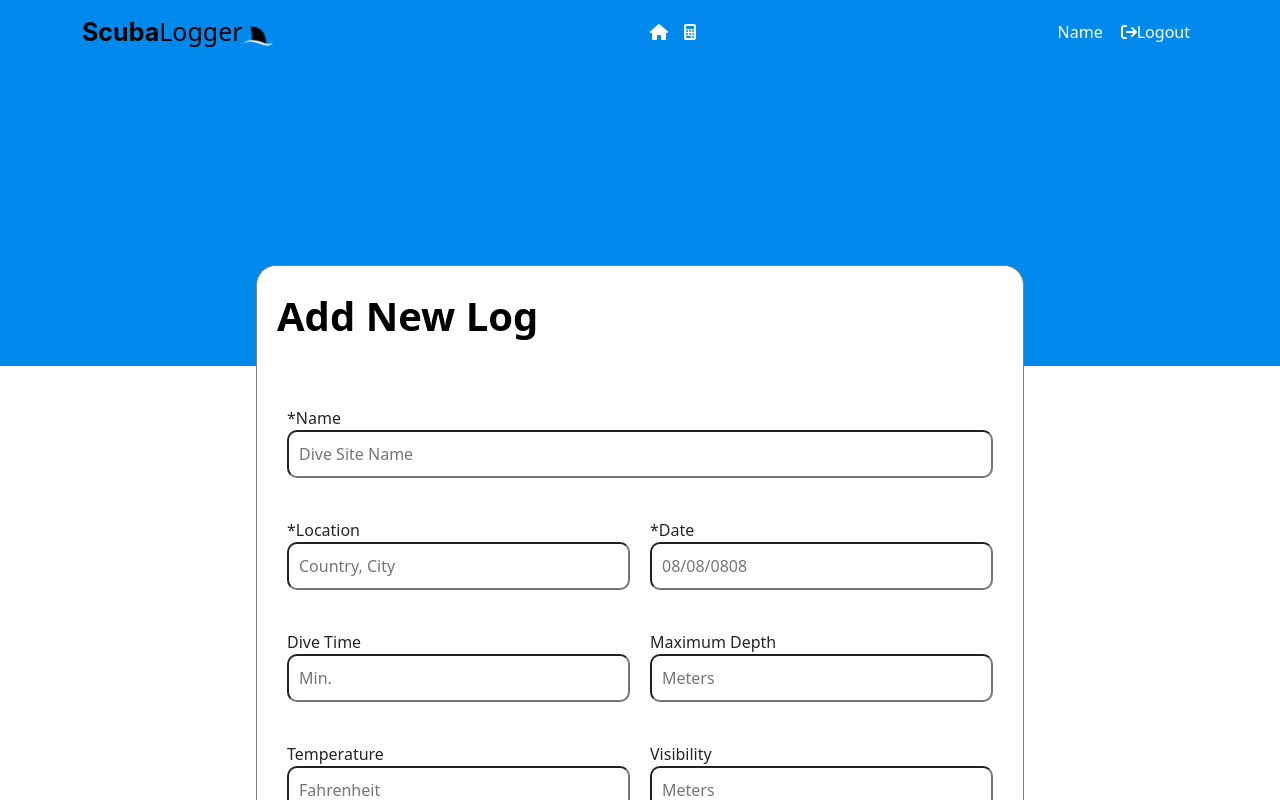
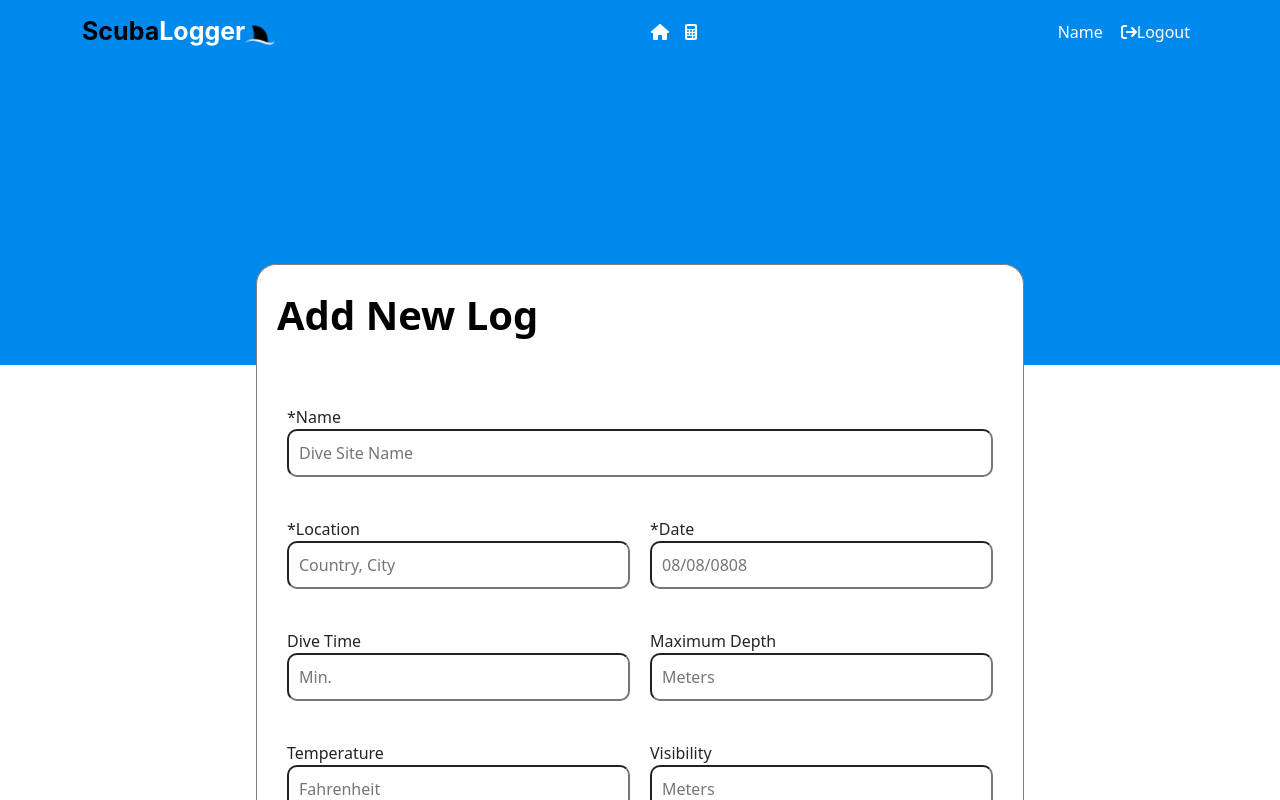
Before and after one commit to Large-Project-COP4331/main, a React (Create React App) app in the folder frontend/: page /addlogpage in a window 1280 px wide. Shown: the top 800 px of the page. Built offline with nearby package versions, Linux system fonts and the light colour scheme.

Commit message:
navbar logo styling
added styling for whiteText

```diff
--- a/frontend/src/App.css
+++ b/frontend/src/App.css
@@ -633,6 +633,15 @@
   word-wrap: 'break-word';
 }
 
+#whiteText
+{
+  color: white;
+  font-size: 74px;
+  font-family: 'Inter';
+  font-weight: 700;
+  word-wrap: 'break-word';
+}
+
 .scubbaDescription
 {
   width: 75%;
```
